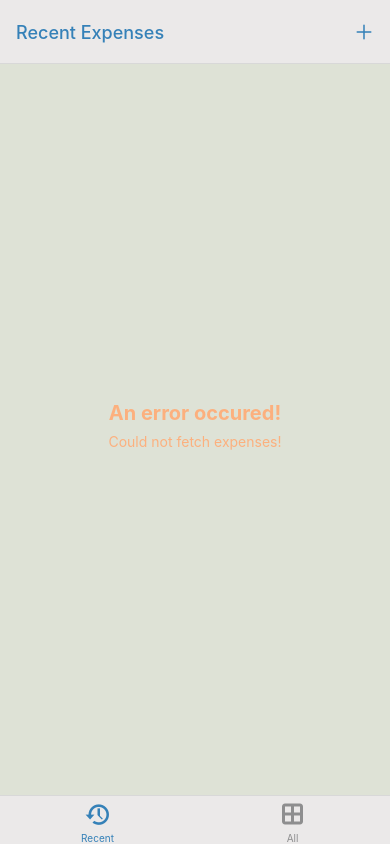
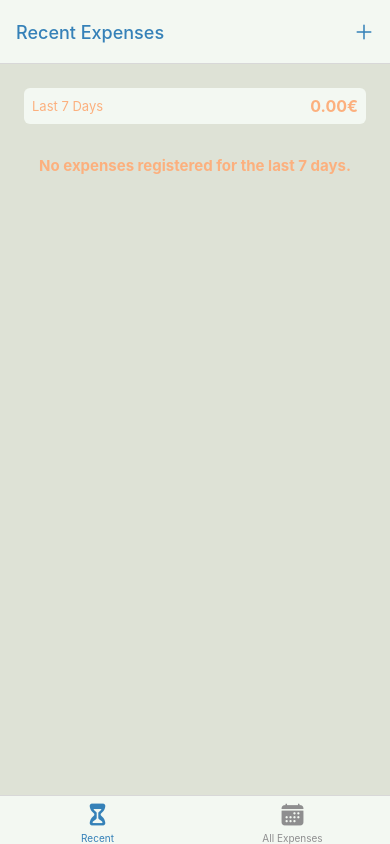
Before and after one commit to kallehahtela/Expense-Tracker, a React Native app: screen /RecentExpenses in a window 390 px wide. Built offline with nearby package versions, Linux system fonts and the light colour scheme; no server answers.

Commit message:
made some changes so that the app runs well. Started configuring the app for publishing it soon on AppStore and in google play.

```diff
--- a/App.js
+++ b/App.js
@@ -2,75 +2,88 @@ import { StatusBar } from 'expo-status-bar';
 import { NavigationContainer } from '@react-navigation/native';
 import { createNativeStackNavigator } from '@react-navigation/native-stack';
 import { createBottomTabNavigator } from '@react-navigation/bottom-tabs';
+import { Ionicons } from '@expo/vector-icons';
+
 import { GlobalStyles } from './constants/style';
-import { Ionicons } from '@expo/vector-icons';
-import { Entypo } from '@expo/vector-icons';
-import { FontAwesome6 } from '@expo/vector-icons';
-
 import ManageExpense from './screens/ManageExpense';
 import RecentExpenses from './screens/RecentExpense';
 import AllExpenses from './screens/AllExpenses';
 import IconButton from './components/UI/IconButton';
 import ExpensesContextProvider from './store/expenses-context';
 
-
 const Stack = createNativeStackNavigator();
 const BottomTabs = createBottomTabNavigator();
 
 function ExpensesOverview() {
   return (
-    <BottomTabs.Navigator screenOptions={({ navigation }) => ({
-      headerStyle: { backgroundColor: GlobalStyles.color.bgColor1 },
+    <BottomTabs.Navigator
+      screenOptions={({ navigation }) => ({
+        headerStyle: { backgroundColor: GlobalStyles.color.bgColor2 },
         headerTintColor: GlobalStyles.color.primaryAction,
-      tabBarStyle: { backgroundColor: GlobalStyles.color.bgColor1 },
+        tabBarStyle: { backgroundColor: GlobalStyles.color.bgColor2 },
         tabBarActiveTintColor: GlobalStyles.color.primaryAction,
-      headerRight: () => ( <IconButton icon='add' size={24} color={GlobalStyles.color.primaryAction} onPress={() => {
+        headerRight: ({ tintColor }) => (
+          <IconButton
+            icon="add"
+            size={24}
+            color={tintColor}
+            onPress={() => {
               navigation.navigate('ManageExpense');
             }}
           />
         ),
       })}
     >
-
-      <BottomTabs.Screen name='RecentExpenses'
+      <BottomTabs.Screen
+        name="RecentExpenses"
         component={RecentExpenses}
         options={{
+          title: 'Recent Expenses',
+          tabBarLabel: 'Recent',
           tabBarIcon: ({ color, size }) => (
-            <Entypo name="back-in-time" color={color} size={size} />
+            <Ionicons name="hourglass" size={size} color={color} />
           ),
-        title: 'Recent Expenses',
-        tabBarLabel: 'Recent'
         }}
       />
-
-      <BottomTabs.Screen name='AllExpenses'
+      <BottomTabs.Screen
+        name="AllExpenses"
         component={AllExpenses}
         options={{
+          title: 'All Expenses',
+          tabBarLabel: 'All Expenses',
           tabBarIcon: ({ color, size }) => (
-          <FontAwesome6 name="border-all" size={24} color={color} />
+            <Ionicons name="calendar" size={size} color={color} />
           ),
-        title: 'All Expenses',
-        tabBarLabel: 'All'
         }}
       />
     </BottomTabs.Navigator>
-  )
+  );
 }
 
 export default function App() {
   return (
     <>
-      <StatusBar style='dark'/>
+      <StatusBar style="dark" />
       <ExpensesContextProvider>
         <NavigationContainer>
-          <Stack.Navigator screenOptions={{
-            headerStyle: { backgroundColor: GlobalStyles.color.bgColor1 },
-          }}>
-            <Stack.Screen name='ExpensesOverview' component={ExpensesOverview} options={{ headerShown: false }}/>
-            <Stack.Screen name='ManageExpense' component={ManageExpense} options={{
+          <Stack.Navigator
+            screenOptions={{
+              headerStyle: { backgroundColor: GlobalStyles.color.bgColor2 },
+              headerTintColor: GlobalStyles.color.primaryAction,
+            }}
+          >
+            <Stack.Screen
+              name="ExpensesOverview"
+              component={ExpensesOverview}
+              options={{ headerShown: false }}
+            />
+            <Stack.Screen
+              name="ManageExpense"
+              component={ManageExpense}
+              options={{
                 presentation: 'modal',
-              headerTintColor: GlobalStyles.color.primaryAction,
-            }}/>
+              }}
+            />
           </Stack.Navigator>
         </NavigationContainer>
       </ExpensesContextProvider>
--- a/app.json
+++ b/app.json
@@ -1,6 +1,6 @@
 {
   "expo": {
-    "name": "ExpenseTracker",
+    "name": "Budget Buddy",
     "slug": "ExpenseTracker",
     "version": "1.0.0",
     "orientation": "portrait",
@@ -15,9 +15,11 @@
       "**/*"
     ],
     "ios": {
+      "buildNumber": "1.0.0",
       "supportsTablet": true
     },
     "android": {
+      "versionCode": 1,
       "adaptiveIcon": {
         "foregroundImage": "./assets/adaptive-icon.png",
         "backgroundColor": "#ffffff"
--- a/components/ExpensesOutput/ExpenseItem.js
+++ b/components/ExpensesOutput/ExpenseItem.js
@@ -6,8 +6,6 @@ import { getFormattedDate } from "../../util/date";
 
 
 function ExpenseItem({ id, description, amount, date }) {
-    // Ensure amount is a number and format it to two decimal places
-    //const formattedAmount = parseFloat(amount).toFixed(2);
     const navigation = useNavigation();
 
     function expensePressHandler() {
@@ -17,25 +15,30 @@ function ExpenseItem({ id, description, amount, date }) {
     }
 
     return (
-        <Pressable onPress={expensePressHandler} style={({pressed}) => pressed && styles.pressed}>
-            <View style={styles.ExpenseItem}>
+      <Pressable
+        onPress={expensePressHandler}
+        style={({ pressed }) => pressed && styles.pressed}
+      >
+        <View style={styles.expenseItem}>
           <View>
-                    <Text style={[styles.textBase, styles.description]}>{description}</Text>
+            <Text style={[styles.textBase, styles.description]}>
+              {description}
+            </Text>
             <Text style={styles.textBase}>{getFormattedDate(date)}</Text>
           </View>
-
           <View style={styles.amountContainer}>
-                    <Text style={styles.amount}>{amount.toFixed(2)}€</Text>
+            <Text style={styles.amount}>{amount.toFixed(2)}</Text>
           </View>
         </View>
       </Pressable>
     );
   }
 
+
 export default ExpenseItem;
 
 const styles = StyleSheet.create({
-    ExpenseItem: {
+    expenseItem: {
         padding: 12,
         marginVertical: 8,
         backgroundColor: GlobalStyles.color.primaryAction,
--- a/components/ExpensesOutput/ExpensesOutput.js
+++ b/components/ExpensesOutput/ExpensesOutput.js
@@ -4,20 +4,20 @@ import { GlobalStyles } from "../../constants/style";
 import ExpensesSummary from "./ExpensesSummary";
 import ExpensesList from "./ExpensesList";
 
-function ExpensesOutput({ expenses, periodName, fallbackText }) {
+function ExpensesOutput({ expenses, expensesPeriod, fallbackText }) {
     let content = <Text style={styles.infoText}>{fallbackText}</Text>;
 
     if (expenses.length > 0) {
-        content = <ExpensesList expenses={expenses} />;
+      content = <ExpensesList expenses={expenses} />;
     }
 
     return (
-        <View style={styles.container}>
-            <ExpensesSummary expenses={expenses} periodName={periodName} />
-            {content}
-        </View>
+      <View style={styles.container}>
+        <ExpensesSummary expenses={expenses} periodName={expensesPeriod} />
+        {content}
+      </View>
     );
-}
+  }
 
 export default ExpensesOutput
 
@@ -35,5 +35,5 @@ const styles = StyleSheet.create({
         fontWeight: 'bold',
         textAlign: 'center',
         marginTop: 32
-    }
+    },
 });
--- a/components/ManageExpense/ExpenseForm.js
+++ b/components/ManageExpense/ExpenseForm.js
@@ -33,8 +33,8 @@ function ExpenseForm({ submitButtonLabel, onCancel, onSubmit, defaultValues }) {
 
     function submitHandler() {
         let { amount, date, description } = inputs;
+        amount.value = amount.value.replace(',', '.');
 
-        amount.value = amount.value.replace(',', '.');
          const expenseData = {
       amount: +inputs.amount.value,
       date: new Date(inputs.date.value),
@@ -46,11 +46,15 @@ function ExpenseForm({ submitButtonLabel, onCancel, onSubmit, defaultValues }) {
     const descriptionIsValid = expenseData.description.trim().length > 0;
 
     if (!amountIsValid || !dateIsValid || !descriptionIsValid) {
+      // Alert.alert('Invalid input', 'Please check your input values');
       setInputs((curInputs) => {
         return {
           amount: { value: curInputs.amount.value, isValid: amountIsValid },
           date: { value: curInputs.date.value, isValid: dateIsValid },
-                    description: { value: curInputs.description.value, isValid: descriptionIsValid }
+          description: {
+            value: curInputs.description.value,
+            isValid: descriptionIsValid,
+          },
         };
       });
       return;
@@ -59,36 +63,60 @@ function ExpenseForm({ submitButtonLabel, onCancel, onSubmit, defaultValues }) {
     onSubmit(expenseData);
   }
 
-    const formIsInvalid = !inputs.amount.isValid || !inputs.date.isValid || !inputs.description.isValid;
+  const formIsInvalid =
+    !inputs.amount.isValid ||
+    !inputs.date.isValid ||
+    !inputs.description.isValid;
 
   return (
     <View style={styles.form}>
       <Text style={styles.title}>Your Expense</Text>
       <View style={styles.inputsRow}>
-                <Input style={styles.rowInput} label='Amount' invalid={!inputs.amount.isValid} textInputConfig={{
+        <Input
+          style={styles.rowInput}
+          label="Amount"
+          invalid={!inputs.amount.isValid}
+          textInputConfig={{
             keyboardType: 'decimal-pad',
             onChangeText: inputChangedHandler.bind(this, 'amount'),
             value: inputs.amount.value,
-                }}/>
-                <Input style={styles.rowInput} label='Date' invalid={!inputs.date.isValid} textInputConfig={{
+          }}
+        />
+        <Input
+          style={styles.rowInput}
+          label="Date"
+          invalid={!inputs.date.isValid}
+          textInputConfig={{
             placeholder: 'YYYY-MM-DD',
             maxLength: 10,
             onChangeText: inputChangedHandler.bind(this, 'date'),
             value: inputs.date.value,
-                }}/>
+          }}
+        />
       </View>
-
-            <Input label='Description' invalid={!inputs.description.isValid} textInputConfig={{
+      <Input
+        label="Description"
+        invalid={!inputs.description.isValid}
+        textInputConfig={{
           multiline: true,
-                autoCorrect: false,
+          // autoCapitalize: 'none'
+          // autoCorrect: false // default is true
           onChangeText: inputChangedHandler.bind(this, 'description'),
           value: inputs.description.value,
-            }}/>
-
-            {formIsInvalid && (<Text style={styles.errorText}>Invalid input values - please check your entered data</Text> )}
+        }}
+      />
+      {formIsInvalid && (
+        <Text style={styles.errorText}>
+          Invalid input values - please check your entered data!
+        </Text>
+      )}
       <View style={styles.buttons}>
-                <Button style={styles.button} mode='flat' onPress={onCancel}>Cancel</Button>
-                <Button style={styles.button} onPress={submitHandler}>{submitButtonLabel}</Button>
+        <Button style={styles.button} mode="flat" onPress={onCancel}>
+          Cancel
+        </Button>
+        <Button style={styles.button} onPress={submitHandler}>
+          {submitButtonLabel}
+        </Button>
       </View>
     </View>
   );
--- a/package.json
+++ b/package.json
@@ -13,10 +13,10 @@
     "@react-navigation/native": "^6.1.10",
     "@react-navigation/native-stack": "^6.9.18",
     "axios": "^1.6.7",
-    "expo": "~50.0.8",
+    "expo": "~50.0.13",
     "expo-status-bar": "~1.11.1",
     "react": "18.2.0",
-    "react-native": "0.73.4",
+    "react-native": "0.73.5",
     "react-native-safe-area-context": "4.8.2",
     "react-native-screens": "~3.29.0"
   },
--- a/screens/ManageExpense.js
+++ b/screens/ManageExpense.js
@@ -3,80 +3,59 @@ import { View, StyleSheet } from 'react-native';
 
 import ExpenseForm from '../components/ManageExpense/ExpenseForm';
 import IconButton from '../components/UI/IconButton';
-import LoadingOverlay from '../components/UI/LoadingOverlay';
-import ErrorOverlay from '../components/UI/ErrorOverlay';
 import { GlobalStyles } from '../constants/style';
 import { ExpensesContext } from '../store/expenses-context';
-import { storeExpense, updateExpense, deleteExpense } from '../util/http';
 
 function ManageExpense({ route, navigation }) {
-    const [isSubmitting, setIsSubmitting] = useState(false);
-    const [error, setError] = useState();
-
   const expensesCtx = useContext(ExpensesContext);
 
   const editedExpenseId = route.params?.expenseId;
   const isEditing = !!editedExpenseId;
 
-    const selectedExpense = expensesCtx.expenses.find(expense => expense.id === editedExpenseId);
+  const selectedExpense = expensesCtx.expenses.find(
+    (expense) => expense.id === editedExpenseId
+  );
 
   useLayoutEffect(() => {
     navigation.setOptions({
-            title: isEditing ? 'Edit Expense' : 'Add Expense'
+      title: isEditing ? 'Edit Expense' : 'Add Expense',
     });
-    }, [ navigation, isEditing ]);
+  }, [navigation, isEditing]);
 
-    async function deleteExpenseHandler() {
-        setIsSubmitting(true);
-        try {
-            await deleteExpense(editedExpenseId);
+  function deleteExpenseHandler() {
     expensesCtx.deleteExpense(editedExpenseId);
     navigation.goBack();
-        } catch (error) {
-            setError('Could not delete expense - please try again later');
-            setIsSubmitting(false);
-        }
   }
 
   function cancelHandler() {
     navigation.goBack();
   }
 
-    async function confirmHandler(expenseData) {
-        setIsSubmitting(true);
-        try {
+  function confirmHandler(expenseData) {
     if (isEditing) {
       expensesCtx.updateExpense(editedExpenseId, expenseData);
-                await updateExpense(editedExpenseId, expenseData);
     } else {
-                const id = await storeExpense(expenseData);
-                expensesCtx.addExpense({...expenseData, id: id});
+      expensesCtx.addExpense(expenseData);
     }
     navigation.goBack();
-        } catch (error) {
-            setError('Could not save data - please try again later');
-            setIsSubmitting(false);
-        }
-    }
-
-    if (error && !isSubmitting) {
-        return (
-            <ErrorOverlay message={error} />
-        );
-    }
-
-    if (isSubmitting) {
-        return (
-            <LoadingOverlay />
-        );
   }
 
   return (
     <View style={styles.container}>
-            <ExpenseForm submitButtonLabel={isEditing ? 'Update' : 'Add'} onSubmit={confirmHandler} onCancel={cancelHandler} defaultValues={selectedExpense} />
+      <ExpenseForm
+        submitButtonLabel={isEditing ? 'Update' : 'Add'}
+        onSubmit={confirmHandler}
+        onCancel={cancelHandler}
+        defaultValues={selectedExpense}
+      />
       {isEditing && (
         <View style={styles.deleteContainer}>
-                    <IconButton icon='trash-sharp' color={GlobalStyles.color.primaryAction} size={36} onPress={deleteExpenseHandler} />
+          <IconButton
+            icon="trash"
+            color={GlobalStyles.color.primaryAction}
+            size={36}
+            onPress={deleteExpenseHandler}
+          />
         </View>
       )}
     </View>
@@ -84,6 +63,7 @@ function ManageExpense({ route, navigation }) {
 }
 
 export default ManageExpense;
+
 
 const styles = StyleSheet.create({
     container: {
--- a/screens/RecentExpense.js
+++ b/screens/RecentExpense.js
@@ -1,55 +1,26 @@
 import { useContext, useEffect, useState } from 'react';
 
-import LoadingOverlay from '../components/UI/LoadingOverlay';
 import ExpensesOutput from '../components/ExpensesOutput/ExpensesOutput';
-import ErrorOverlay from '../components/UI/ErrorOverlay';
 import { ExpensesContext } from '../store/expenses-context';
 import { getDateMinusDays } from '../util/date';
-import { fetchExpenses } from '../util/http';
 
 function RecentExpenses() {
-    const [isFetching, setIsFetching] = useState(true);
-    const [error, setError] = useState();
-
     const expensesCtx = useContext(ExpensesContext);
 
-    useEffect(() => {
-        async function getExpenses() {
-            setIsFetching(true);
-            try {
-                const expenses = await fetchExpenses();
-                expensesCtx.setExpenses(expenses);
-            } catch (error) {
-                setError('Could not fetch expenses!');
-            }
-            setIsFetching(false);
-        }
+    const recentExpenses = expensesCtx.expenses.filter((expense) => {
+      const today = new Date();
+      const date7DaysAgo = getDateMinusDays(today, 7);
 
-        getExpenses();
-    }, []);
-
-    if (error && !isFetching) {
-        return (
-            <ErrorOverlay message={error} />
-        );
-    }
-
-    if (isFetching) {
-        return (
-            <LoadingOverlay />
-        );
-    }
-
-    const recentExpenses = expensesCtx.expenses.filter((expense) => {
-        const today = new Date();
-        const date7DaysAgo = getDateMinusDays(today, 7);
-
-        return expense.date >= date7DaysAgo && expense.date <= today;
+      return expense.date >= date7DaysAgo && expense.date <= today;
     });
 
     return (
-        <ExpensesOutput expenses={recentExpenses} periodName='Last 7 Days' fallbackText='No expenses registered for the last 7 days.' />
+      <ExpensesOutput
+        expenses={recentExpenses}
+        expensesPeriod="Last 7 Days"
+        fallbackText="No expenses registered for the last 7 days."
+      />
     );
-}
+  }
 
 export default RecentExpenses;
```
Also changed, not shown: components/ExpensesOutput/ExpensesList.js (+11 -9 lines), components/ExpensesOutput/ExpensesSummary.js (+1 -7 lines), screens/AllExpenses.js (+6 -2 lines), store/expenses-context.js (+15 -20 lines), 1 other file (tests, documents, lock files or other folders). Lines whose indentation alone changed are shown as unchanged.
